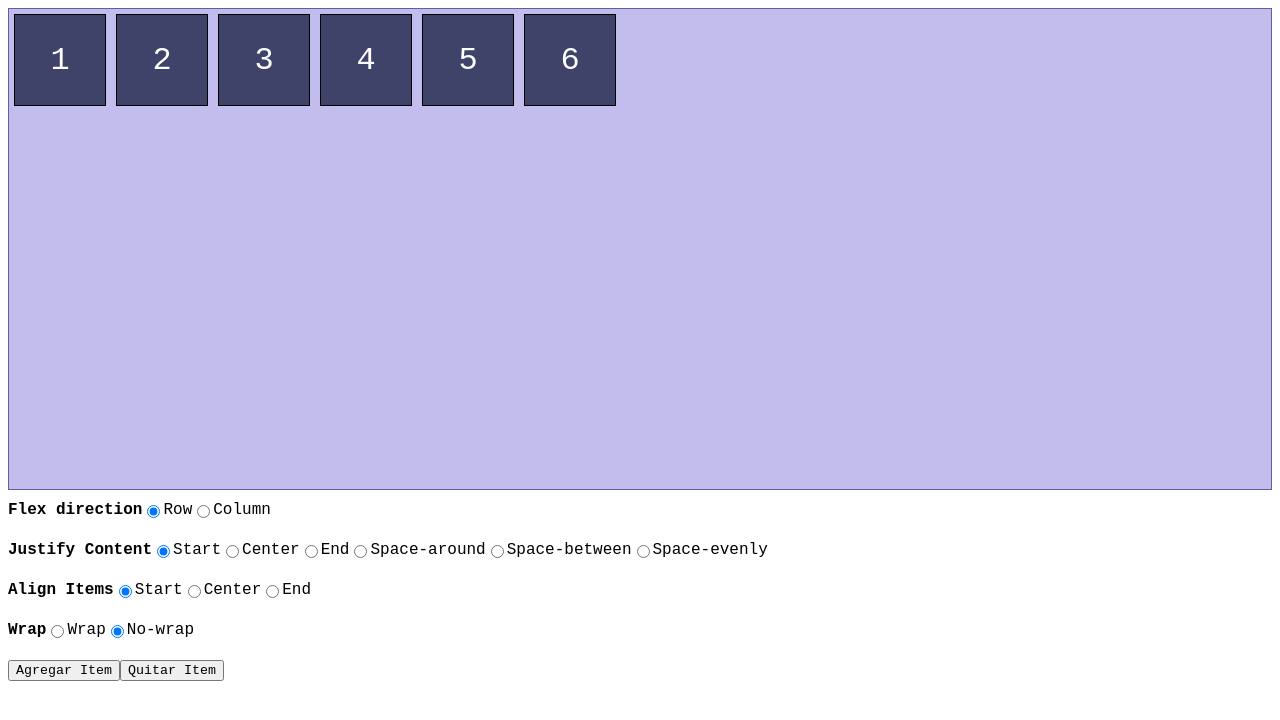
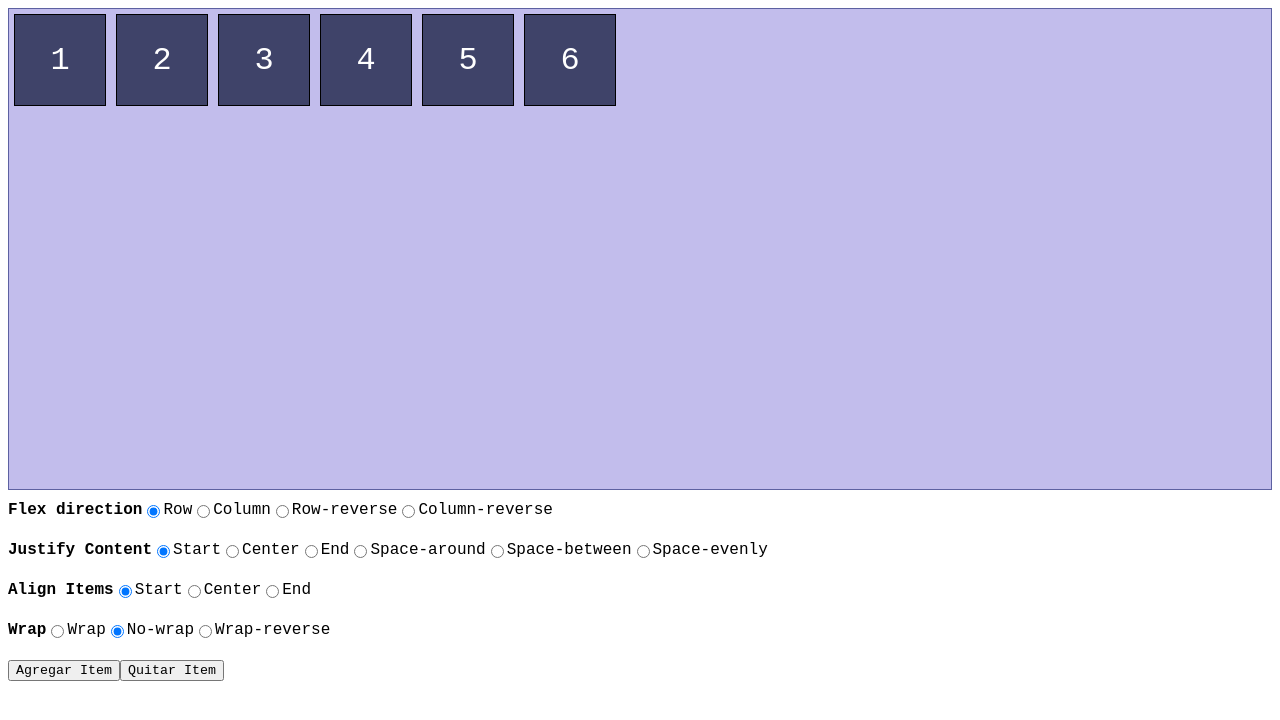
Before and after one commit to litoralcreativo/CLASE-3, a plain HTML site: page index.html in a window 1280 px wide. Drawn offline with Linux system fonts and the light colour scheme.

Commit message:
seventh commit

```diff
--- a/index.html
+++ b/index.html
@@ -36,6 +36,22 @@
         onclick="chengeDirection('column')"
       />
       <label for="column">Column</label><br />
+      <input
+        type="radio"
+        id="directionRowReverse"
+        name="direction"
+        value="rowRev"
+        onclick="chengeDirection('row-reverse')"
+      />
+      <label for="rowRev">Row-reverse</label><br />
+      <input
+        type="radio"
+        id="directionColumnRev"
+        name="direction"
+        value="columnRev"
+        onclick="chengeDirection('column-reverse')"
+      />
+      <label for="columnRev">Column-reverse</label><br />
     </div>
     <div class="flex-control">
       <h4>Justify Content</h4>
@@ -120,6 +136,7 @@
     <div class="flex-control">
       <h4>Wrap</h4>
       <input
+        checked="checked"
         type="radio"
         id="wrapTrue"
         name="wrap"
@@ -136,6 +153,14 @@
         onclick="wrap('nowrap')"
       />
       <label for="column">No-wrap</label><br />
+      <input
+        type="radio"
+        id="wrapRev"
+        name="wrap"
+        value="wrapReverse"
+        onclick="wrap('wrap-reverse')"
+      />
+      <label for="wrapReverse">Wrap-reverse</label><br />
     </div>
     <div class="flex-control">
       <button onclick="addItem()">Agregar Item</button>
```
